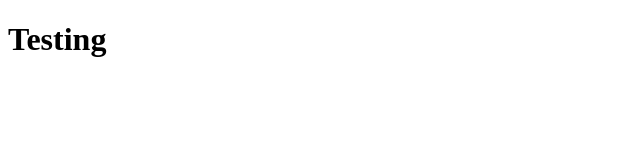
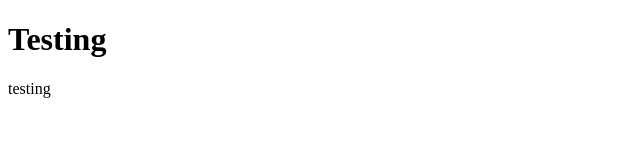
Before and after one commit to anassantar/MyGit, a plain HTML site: page index.html in a window 1280 px wide. Shown: the full height of the page, 0-640 px from the left. Drawn offline with Linux system fonts and the light colour scheme.

Commit message:
add paragraph

```diff
--- a/index.html
+++ b/index.html
@@ -7,5 +7,6 @@
 </head>
 <body>
     <h1>Testing</h1>
+    <P>testing</P>
 </body>
 </html>
```
